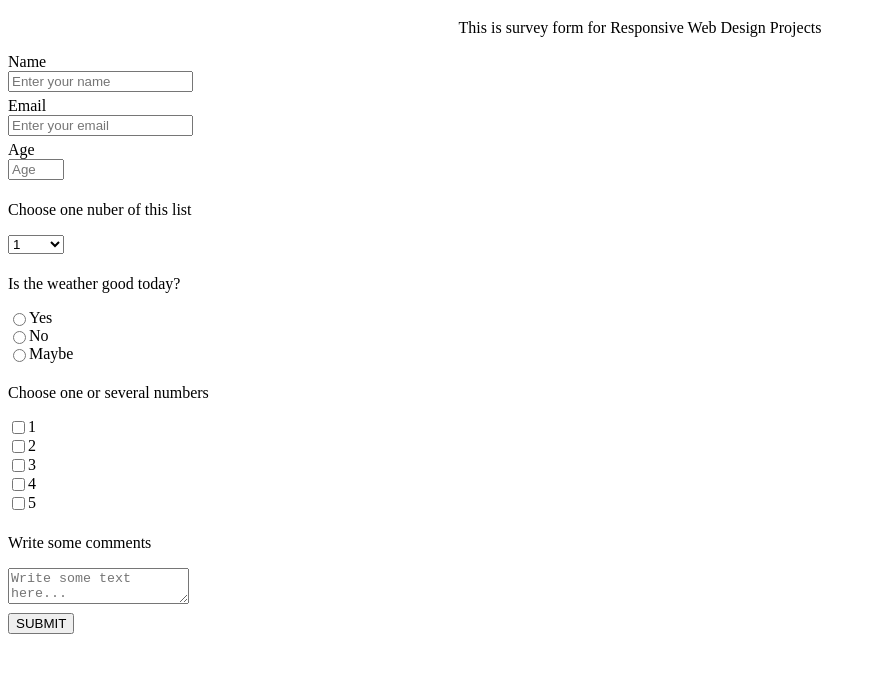
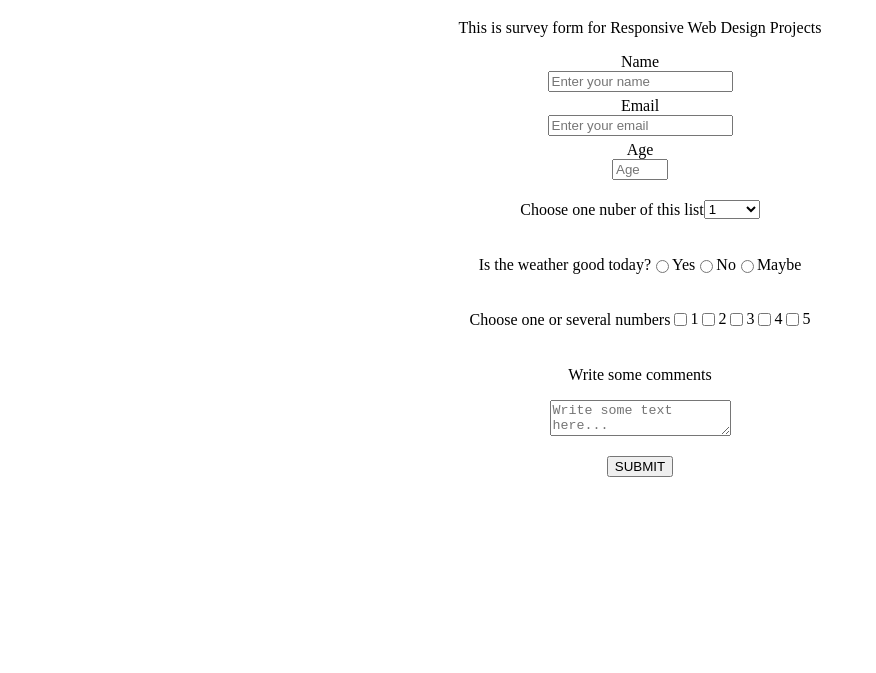
Before and after one commit to Viacheslav1305/My-project, a plain HTML site: page Survey_Form.html in a window 1280 px wide. Shown: the part 61-734 px from the top of the page, without its empty margins (0-876 px from the left). Drawn offline with Linux system fonts and the light colour scheme.

Commit message:
Update css.css

```diff
--- a/css.css
+++ b/css.css
@@ -1,4 +1,3 @@
-
 #title{
     text-align: center;
 }
@@ -12,8 +11,29 @@
 }
 .form-inf{
     padding-bottom: 5px;
+    display: flex;
+    align-items: center;
+    justify-content: center;
 }
 label{
     display: flex;
-    align-items: center;
 }
+#name-field{
+    display: flex;
+    flex-direction: column;
+}
+#email-field{
+    display: flex;
+    flex-direction: column;
+}
+#age-field{
+    display: flex;
+    flex-direction: column;
+}
+#comments-field{
+    display: flex;
+    flex-direction: column;
+}
+.submit-btn{
+    margin-top: 15px;
+}
```
